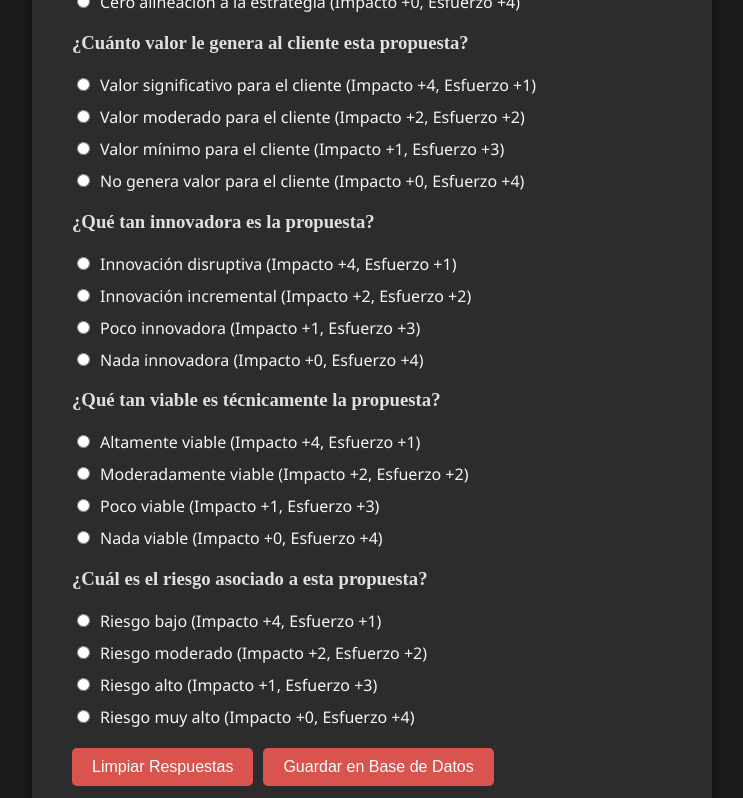
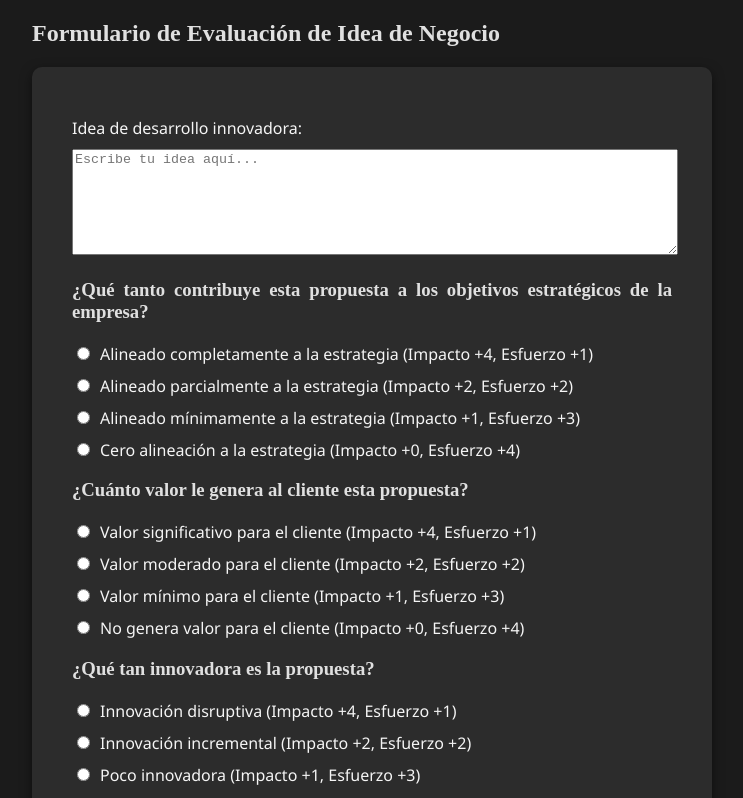
Before and after one commit to CarlosBD1988/matriz-impacto-app, a React (Create React App) app: page /formulario in a window 1280 px wide. Shown: the top 798 px of the page, without its empty margins (268-1011 px from the left). Built offline with nearby package versions, Linux system fonts and the light colour scheme.

Commit message:
fix css Formulario.css

```diff
--- a/src/Formulario.css
+++ b/src/Formulario.css
@@ -8,7 +8,8 @@
   display: flex;
   justify-content: center;
   align-items: center;
-    height: 100vh;
+  min-height: 100vh; /* Asegura que el contenido ocupe al menos el 100% de la altura de la ventana */
+  overflow: auto; /* Permite el scroll si el contenido es más grande que la pantalla */
 }
 
   h2, h3 {
```
Lines whose indentation alone changed are shown as unchanged.
